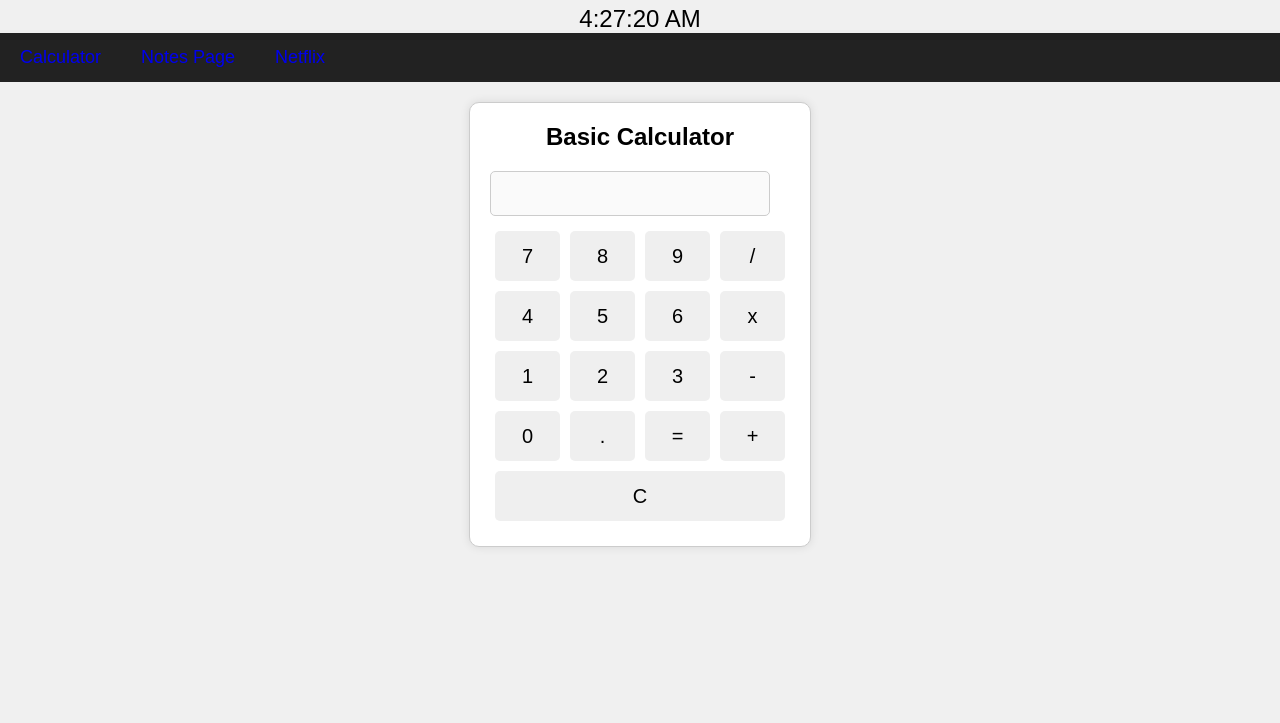
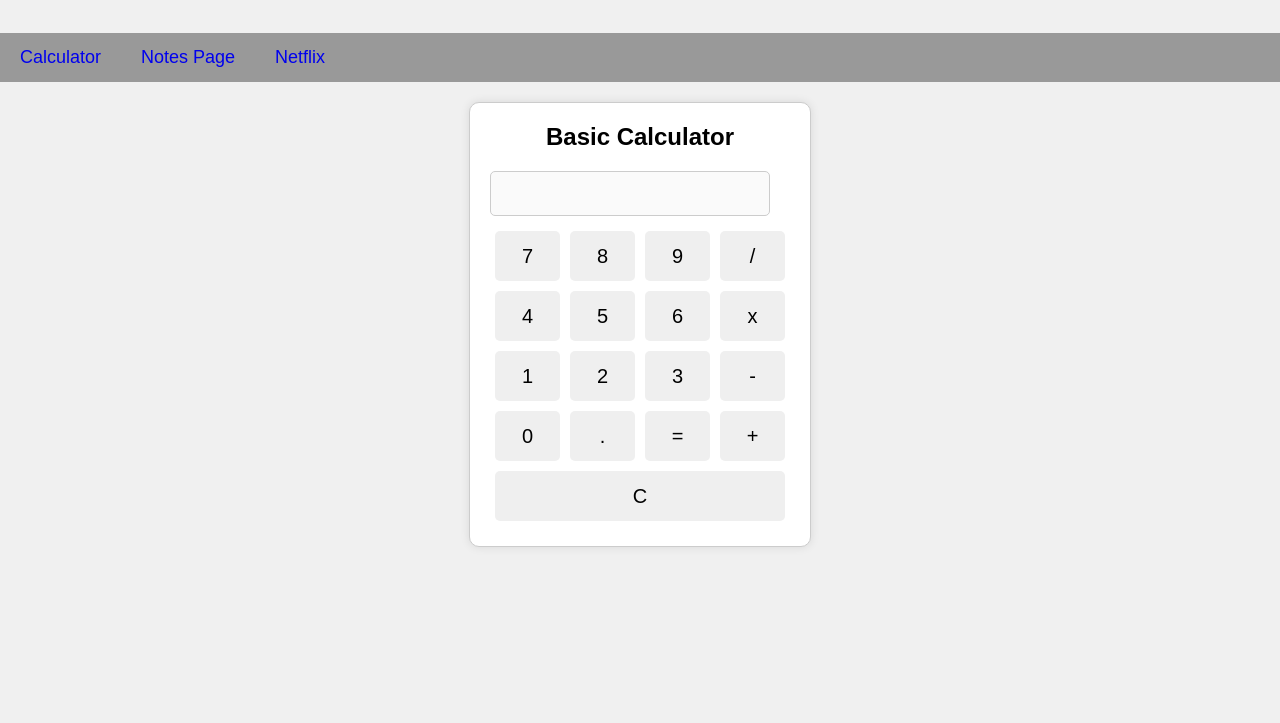
Before and after one commit to Ax1s07/Ax1s07, a plain HTML site: page index.html in a window 1280 px wide. Shown: the part 77-800 px from the top of the page. Drawn offline with Linux system fonts and the light colour scheme.

Commit message:
index.html

```diff
--- a/index.html
+++ b/index.html
@@ -31,7 +31,7 @@
         margin-top: 110px; /* Adjust this value to leave space for the welcome page */
     }
     .navbar {
-        background-color: #222;
+        background-color: #999999;
         overflow: hidden;
         color: white;
     }
@@ -318,8 +318,6 @@
     // Load existing entries from localStorage
     window.onload = function() {
         loadEntries();
-        setInterval(updateClock, 1000); // Update clock every second
-        updateTime(); // Update time immediately
     };
 
     function updateTime() {
```
